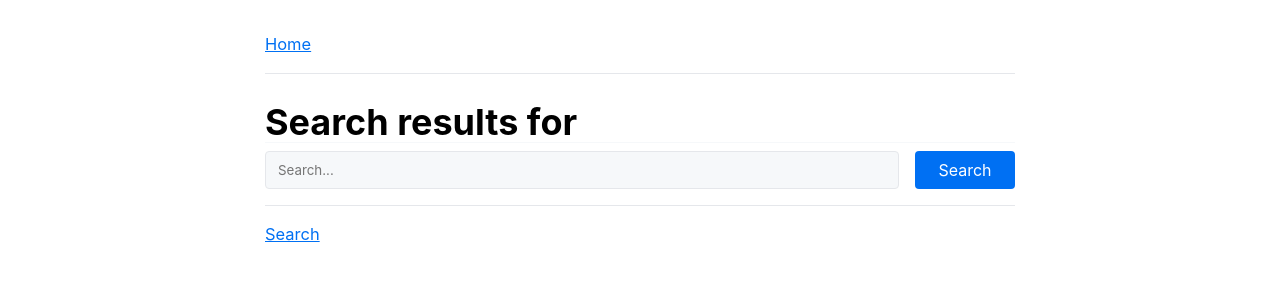
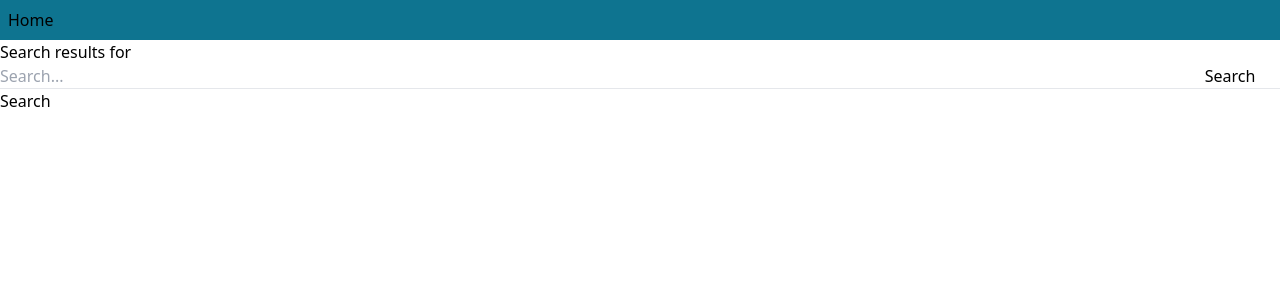
Before and after one commit to himali-patel/nextjs-headless-wordpress, a Next.js app: page /search in a window 1280 px wide. Shown: the top 300 px of the page. Built offline with nearby package versions, Linux system fonts and the light colour scheme.

Commit message:
added support for the tailwind css

```diff
--- a/components/SiteHeader/SiteHeader.tsx
+++ b/components/SiteHeader/SiteHeader.tsx
@@ -12,18 +12,22 @@ type Props = {
  */
 export default function SiteHeader( props: Props ) {
 	return (
-		<>
-			<nav>
+		<div className='header-wrapper flex bg-cyan-700 py-2 px-2'>
+			<div className='header-logo w-1/4'>
 				<Link href="/">Home</Link>
-				{
-					props.headerLink &&
+					{props.headerLink && (
 						<>
 							{` > `}
 							{props.headerLink}
 						</>
-				}
+					)}
+			</div>
+			<nav className='navigation-menu w-3/4 my-0'>
+				<ul className='flex py-2 justify-end'>
+
+				</ul>
 			</nav>
-			<hr />
-		</>
+
+		</div>
 	);
 }
--- a/package.json
+++ b/package.json
@@ -32,19 +32,23 @@
     "ioredis": "5.2.4",
     "next": "13.1.1",
     "react": "18.2.0",
-    "react-dom": "18.2.0"
+    "react-dom": "18.2.0",
+    "sass": "^1.77.5"
   },
   "devDependencies": {
     "@testing-library/jest-dom": "5.16.5",
     "@testing-library/react": "13.4.0",
     "@types/jest": "29.2.5",
     "@types/react": "18.0.26",
+    "autoprefixer": "^10.4.19",
     "eslint": "8.31.0",
     "eslint-config-next": "13.1.1",
     "eslint-plugin-editorconfig": "4.0.2",
     "eslint-plugin-jest": "27.2.0",
     "jest": "29.3.1",
     "jest-environment-jsdom": "29.3.1",
+    "postcss": "^8.4.38",
+    "tailwindcss": "^3.4.4",
     "ts-jest": "29.0.3",
     "typescript": "4.9.4"
   }
--- a/pages/_app.tsx
+++ b/pages/_app.tsx
@@ -1,5 +1,6 @@
 import useInternalLinkRouting from '@/lib/hooks/useInternalLinkRouting';
-import '@/styles/new.css';
+// import '@/styles/new.css';
+import '@/styles/index.scss';
 
 export default function App( { Component, pageProps } ) {
 	useInternalLinkRouting();
--- /dev/null
+++ b/postcss.config.js
@@ -0,0 +1,7 @@
+module.exports = {
+	plugins: {
+	  tailwindcss: {},
+	  autoprefixer: {},
+	  'postcss-import': {},
+	},
+  }
--- /dev/null
+++ b/styles/index.scss
@@ -0,0 +1,3 @@
+@import "~tailwindcss/base";
+@import "~tailwindcss/components";
+@import "~tailwindcss/utilities";
--- /dev/null
+++ b/tailwind.config.js
@@ -0,0 +1,15 @@
+/** @type {import('tailwindcss').Config} */
+module.exports = {
+	content: [
+	  './app/**/*.{js,ts,jsx,tsx,mdx}', // Note the addition of the `app` directory.
+	  './pages/**/*.{js,ts,jsx,tsx,mdx}',
+	  './components/**/*.{js,ts,jsx,tsx,mdx}',
+
+	  // Or if using `src` directory:
+	  './src/**/*.{js,ts,jsx,tsx,mdx}',
+	],
+	theme: {
+	  extend: {},
+	},
+	plugins: [],
+  }
```
Also changed, not shown: 1 other file (tests, documents, lock files or other folders).
